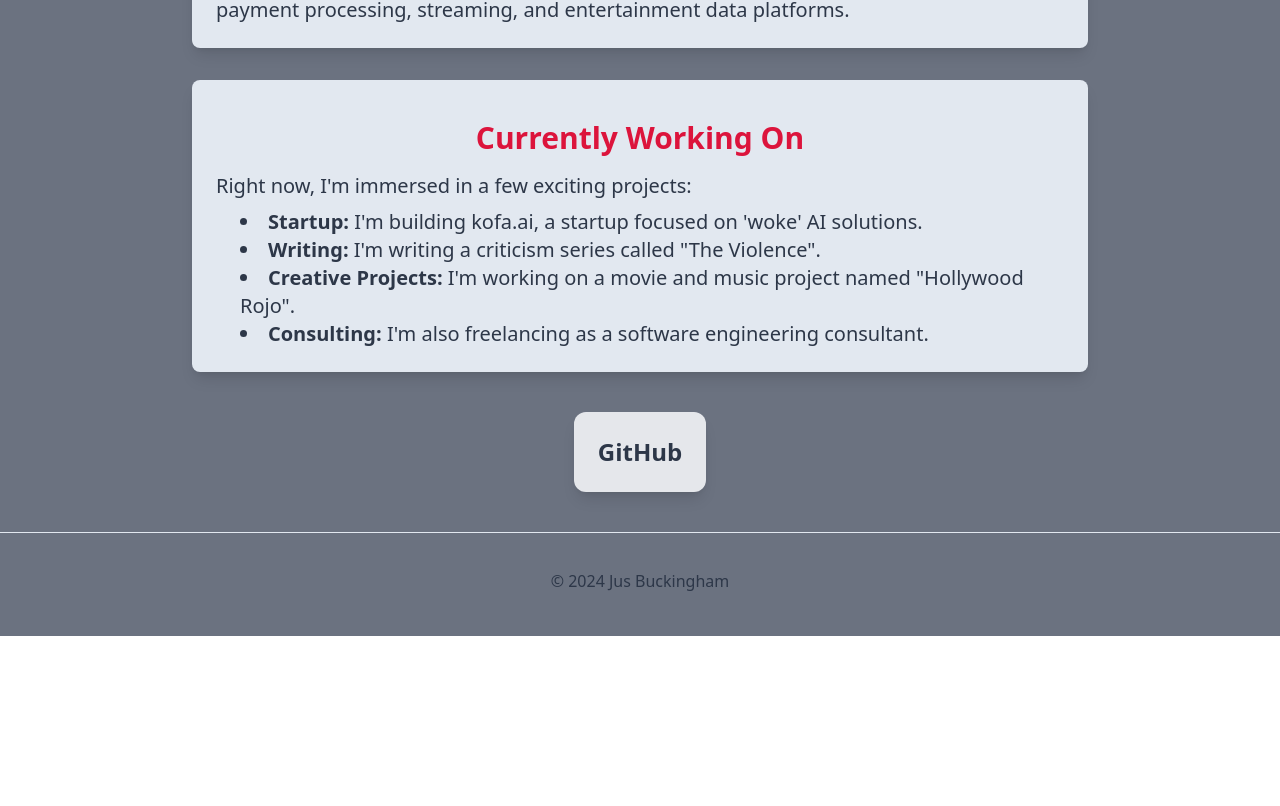
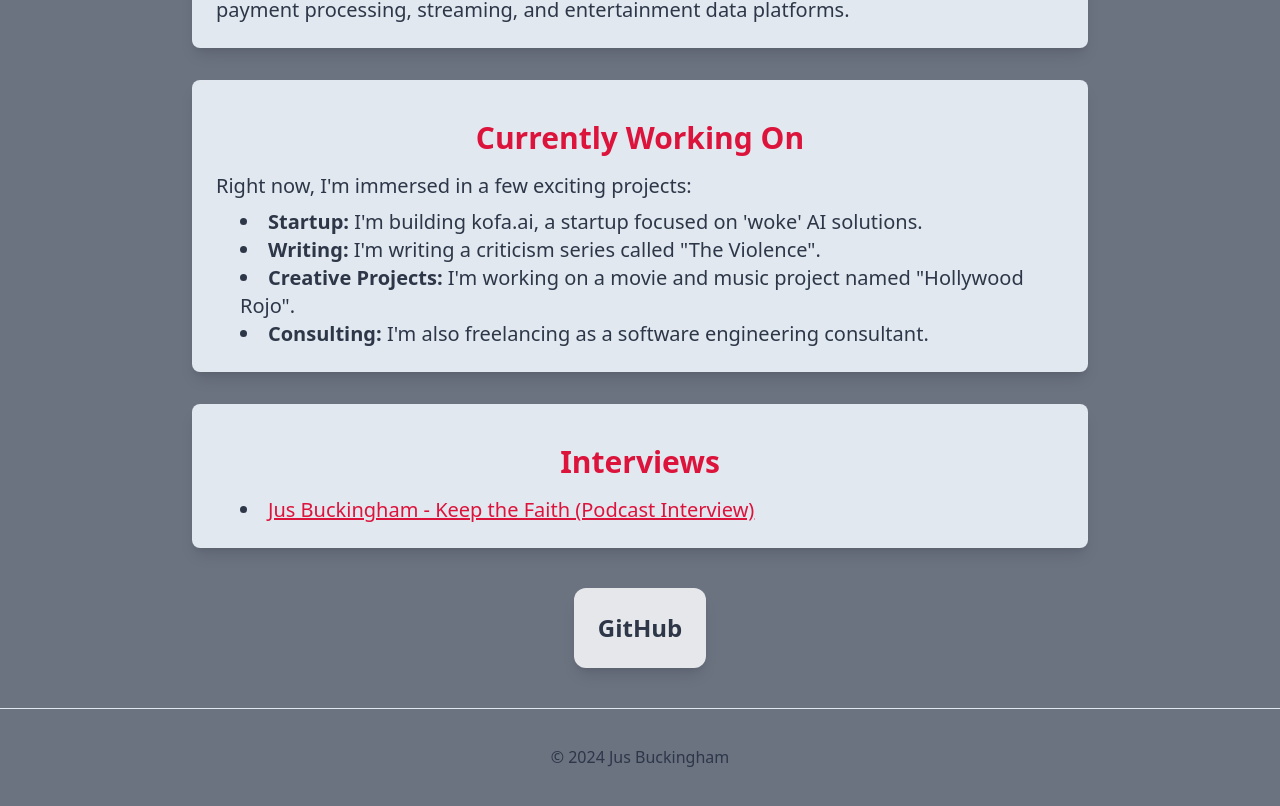
Before and after one commit to jusbuckingham/jusbuckingham, a Next.js app: page / in a window 1280 px wide. Shown: the part 720-1526 px from the top of the page. Before the commit the page ends 1356 px from the top, so only its background shows below. Built offline with nearby package versions, Linux system fonts and the light colour scheme.

Commit message:
adding an interviews section

```diff
--- a/pages/index.tsx
+++ b/pages/index.tsx
@@ -133,6 +133,19 @@ const Home: NextPage = () => {
           </div>
         </div>
 
+        <div className="mt-8 w-full max-w-4xl bg-gray-200 p-6 rounded-lg shadow-lg">
+          <h2 className="text-2xl md:text-3xl font-bold my-4 text-crimson">Interviews</h2>
+          <div className="text-lg md:text-xl text-gray-800 text-left leading-relaxed">
+            <ul className="list-disc list-inside mt-2 ml-6">
+              <li>
+                <a href="https://podcasts.apple.com/us/podcast/jus-buckingham-keep-the-faith/id1527013923?i=1000508511584" target="_blank" className="text-crimson underline">
+                  Jus Buckingham - Keep the Faith (Podcast Interview)
+                </a>
+              </li>
+            </ul>
+          </div>
+        </div>
+
         <div className="mt-6 flex flex-col items-center justify-center max-w-4xl w-full">
           <a href="https://github.com/jusbuckingham" target="_blank" className="p-4 md:p-6 m-2 md:m-4 max-w-sm bg-neutral-200 rounded-xl shadow-lg space-y-4 hover:bg-neutral-300 transition duration-300">
             <h2 className="text-xl md:text-2xl font-semibold text-gray-800">GitHub</h2>
```
